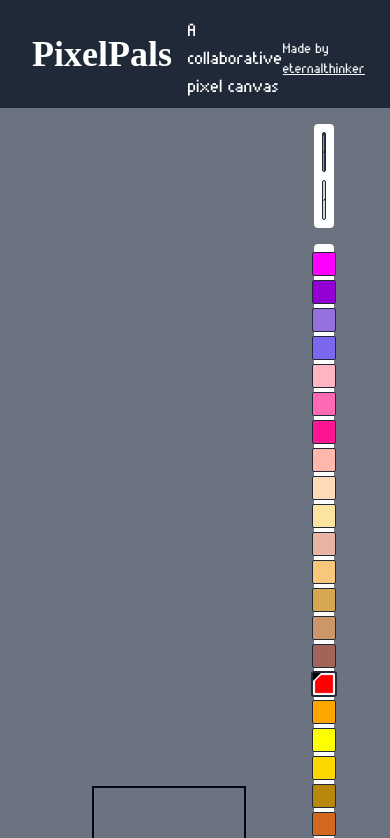
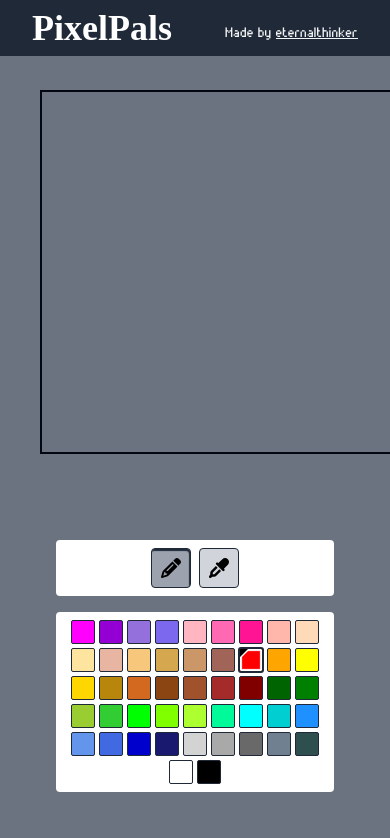
Before and after one commit to eternalthinker/pixelpals2, a SvelteKit app: page / in a window 390 px wide. Shown: the top 838 px of the page. Built offline with nearby package versions, Linux system fonts and the light colour scheme; no server answers; the database is empty; a web font is replaced by a local one.

Commit message:
Basic responsiveness in mobile

```diff
--- a/src/routes/+page.svelte
+++ b/src/routes/+page.svelte
@@ -32,10 +32,12 @@
 </script>
 
 <div class="flex h-full flex-col bg-gray-500">
-	<header class="flex items-center justify-evenly bg-gray-800 px-8 py-2">
+	<header class="flex items-center justify-evenly gap-4 bg-gray-800 px-8 py-2">
 		<div class="flex flex-grow items-center gap-4">
 			<h1 class="font-display text-4xl font-bold text-white">PixelPals</h1>
-			<h3 class="pt-2 font-body text-lg text-white">A collaborative pixel canvas</h3>
+			<h3 class="hidden pt-2 font-body text-lg text-white md:block">
+				A collaborative pixel canvas
+			</h3>
 		</div>
 		<div class="flex-shrink">
 			<p class="pt-2 font-body text-sm text-gray-100">
@@ -48,7 +50,7 @@
 		</div>
 	</header>
 
-	<main class="box-border grid h-full flex-auto grid-cols-6 px-10">
+	<main class="box-border grid h-full overflow-scroll px-10 md:grid-cols-6">
 		<div class="canvasBackground col-span-5">
 			<CanvasContainer let:maxWidth let:maxHeight>
 				<PixelCanvas {maxWidth} {maxHeight} widthPixels={WIDTH_PIXELS} heightPixels={HEIGHT_PIXELS}>
--- a/src/routes/components/CanvasContainer.svelte
+++ b/src/routes/components/CanvasContainer.svelte
@@ -16,6 +16,6 @@
 	});
 </script>
 
-<div class="relative h-full" bind:this={container}>
+<div class="relative h-full min-h-[360px]" bind:this={container}>
 	<slot {maxWidth} {maxHeight} />
 </div>
--- a/src/routes/components/PixelCanvas.svelte
+++ b/src/routes/components/PixelCanvas.svelte
@@ -113,7 +113,7 @@
 	const handleSize = () => {
 		const widthPixelSize = Math.floor(maxWidth / widthPixels);
 		const heightPixelSize = Math.floor(maxHeight / heightPixels);
-		pixelSize = Math.min(widthPixelSize, heightPixelSize);
+		pixelSize = Math.max(Math.min(widthPixelSize, heightPixelSize), 3);
 		width = pixelSize * widthPixels;
 		height = pixelSize * heightPixels;
 		// console.log('size', maxWidth, maxHeight, pixelSize, width, height);
--- a/src/routes/components/Tool.svelte
+++ b/src/routes/components/Tool.svelte
@@ -30,7 +30,7 @@
 </script>
 
 <button
-	class="flex h-10 w-10 items-center justify-center rounded border border-gray-800 {selected
+	class="flex h-10 w-10 flex-shrink-0 items-center justify-center rounded border border-gray-800 {selected
 		? 'selected bg-gray-400'
 		: 'bg-gray-300 hover:border-2 hover:bg-gray-200 focus:border-2 focus:bg-gray-200'}"
 	aria-pressed={selected}
```
